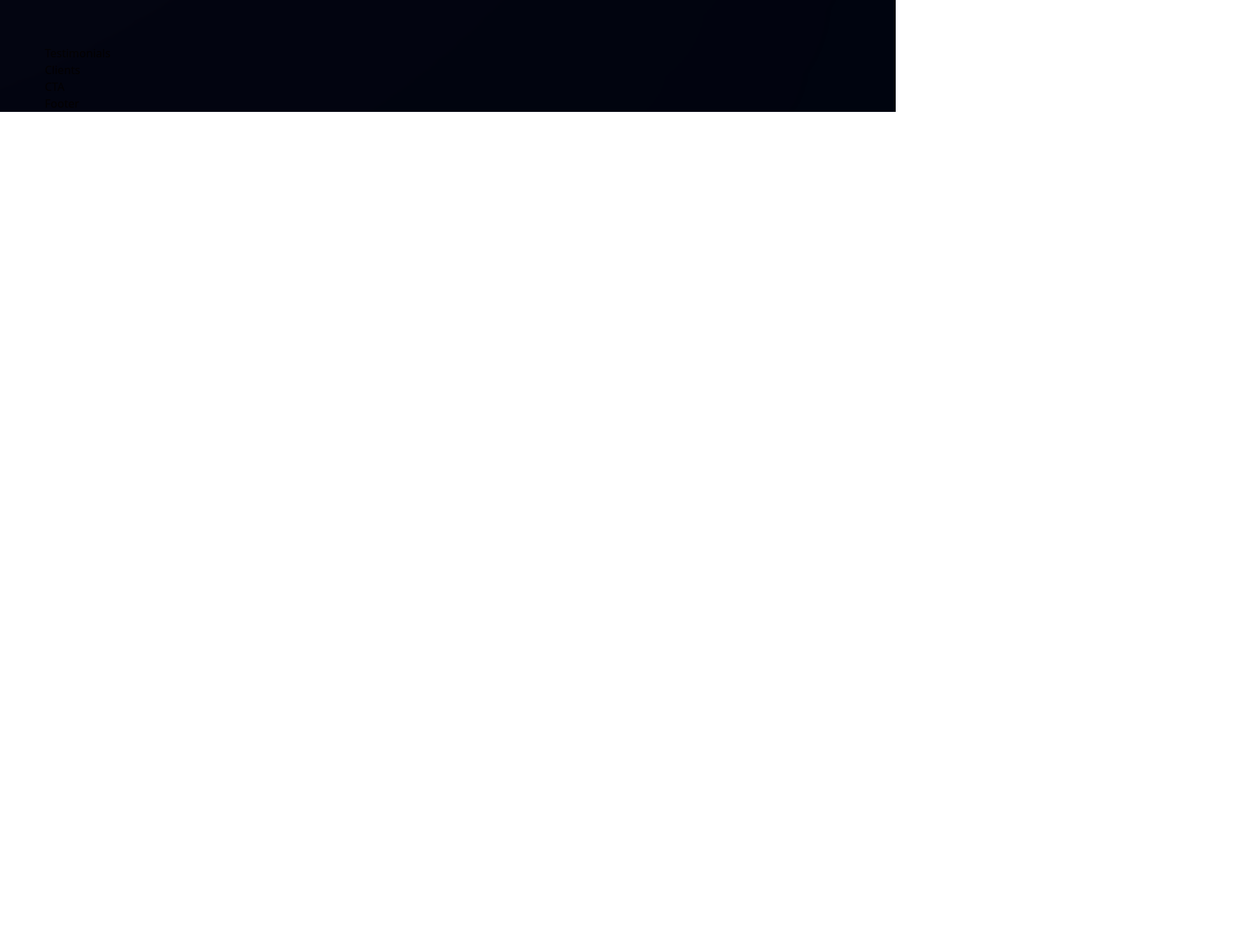
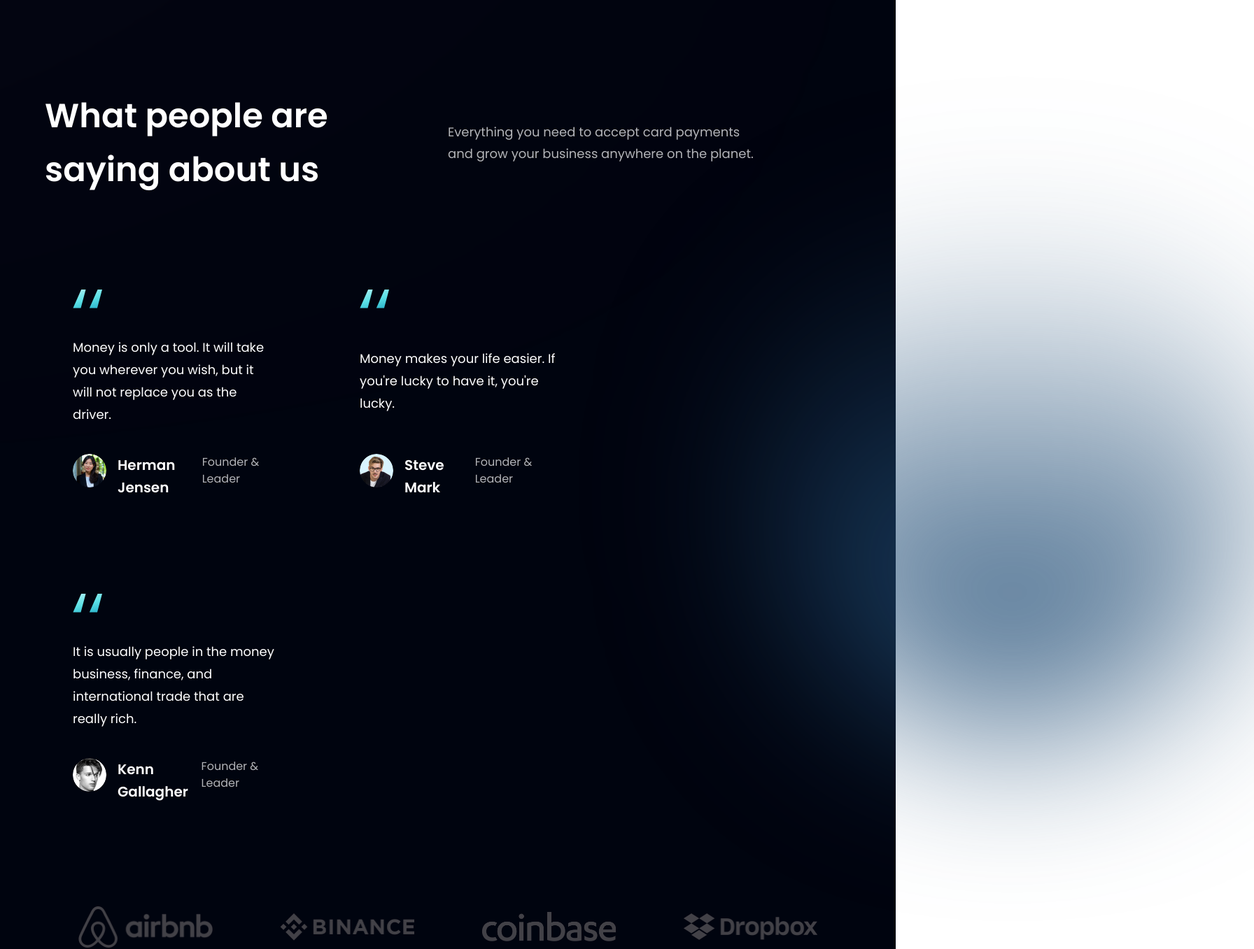
Before and after one commit to ZaharTerehov/Website-with-React-and-Tailwind, a React (Vite) app in the folder BankModernApp/: page / in a window 1280 px wide. Shown: the part 2164-3521 px from the top of the page at 70% size, 1792 px wide, since content can reach past the window. Before the commit the page ends 2324 px from the top, so only its background shows below. Built offline with nearby package versions, Linux system fonts and the light colour scheme.

Commit message:
created testimonials

```diff
--- a/BankModernApp/src/components/Clients.jsx
+++ b/BankModernApp/src/components/Clients.jsx
@@ -1,9 +1,21 @@
-import React from 'react'
+import {clients} from '../constants';
+import styles from '../style';
 
-const Clients = () => {
-  return (
-    <div>Clients</div>
-  )
-}
+const Clients = () => (
+  <section className={`${styles.flexCenter} my-4`}>
+    <div className={`${styles.flexCenter}
+    flex-wrap w-full`}>
+      {clients.map((client) => (
+        <div key={client.id} className={`flex-1
+        ${styles.flexCenter} sm:min-w-[192px]
+        min-w-[120px]`}>
+          <img src={client.logo} alt="client"
+          className="sm:w-[192px] w-[100px]
+          object-contain"/>
+        </div>
+      ))}
+    </div>
+  </section>
+);
 
 export default Clients
--- a/BankModernApp/src/components/FeedbackCard.jsx
+++ b/BankModernApp/src/components/FeedbackCard.jsx
@@ -1,9 +1,27 @@
-import React from 'react'
+import {quotes} from '../assets';
 
-const FeedbackCard = () => {
-  return (
-    <div>FeedbackCard</div>
-  )
-}
+const FeedbackCard = ({content, name, title, img}) => (
+  <div className='flex justify-between
+  flex-col px-10 py-12 rounded-[20px] max-w-[370px]
+  md:mr-10 sm:mr-5 mr-0 my-5 feedback-card'>
+    <img src={quotes} alt="double_quotes"
+    className="w-[42px] h-[27px] object-contain" />
+    <p className='font-poppins font-normal text-[18px]
+    leading-[32px] text-white my-10'>
+      {content}
+    </p>
+
+    <div className='flex flex-row'>
+      <img src={img} alt={name} className="w-[48px]
+      h-[48px] rounded-full" />
+
+      <div className="flex flex-col ml-4"></div>
+        <h4 className='font-poppins font-semibold text-[20px]
+        leading-[32px] text-white'>{name}</h4>
+        <p className='font-poppins font-normal text-[16px]
+        leading-[24px] text-dimWhite'>{title}</p>
+    </div>
+  </div>
+)
 
 export default FeedbackCard
--- a/BankModernApp/src/components/Testimonials.jsx
+++ b/BankModernApp/src/components/Testimonials.jsx
@@ -1,9 +1,33 @@
-import React from 'react'
+import {feedback} from '../constants';
+import styles from '../style';
+import FeedbackCard from './FeedbackCard';
 
-const Testimonials = () => {
-  return (
-    <div>Testimonials</div>
-  )
-}
+const Testimonials = () => (
+  <section id='clients' className={`${styles.paddingY}
+  ${styles.flexCenter} flex-col relative`}>
+    < div className='absolute z-[0] w-[60%] h-[60%]
+    -right-[50%] rounded-full blue__gradient'/>
+
+    <div className='w-full flex justify-between
+    items-center md:flex-row flex-col sm:mb-16
+    mb-6 relative z-[1]'>
+      <h1 className={styles.heading2}>What people are <br className='sm:block hidden'/>
+      saying about us</h1>
+      <div className='w-full md:mt-0 mt-6'>
+        <p className={`${styles.paragraph} text-left max-w-[450px]`}>
+          Everything you need to accept card payments and grow
+          your business anywhere on the planet.
+        </p>
+      </div>
+    </div>
+
+    <div className='flex flex-wrap sm:justify-start justify-center w-full
+    feedback-container relative z-[1]'>
+      {feedback.map((card) => (
+        <FeedbackCard key={card.id} {...card} />
+      ))}
+    </div>
+  </section>
+)
 
 export default Testimonials
```
